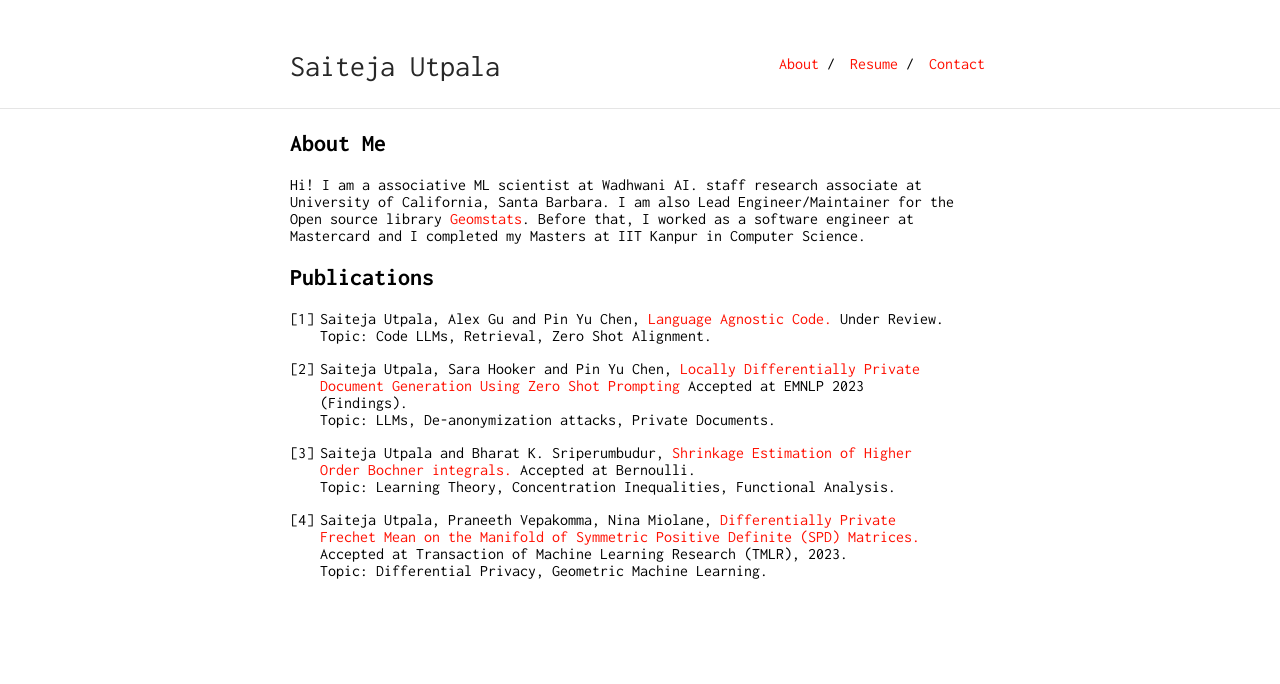
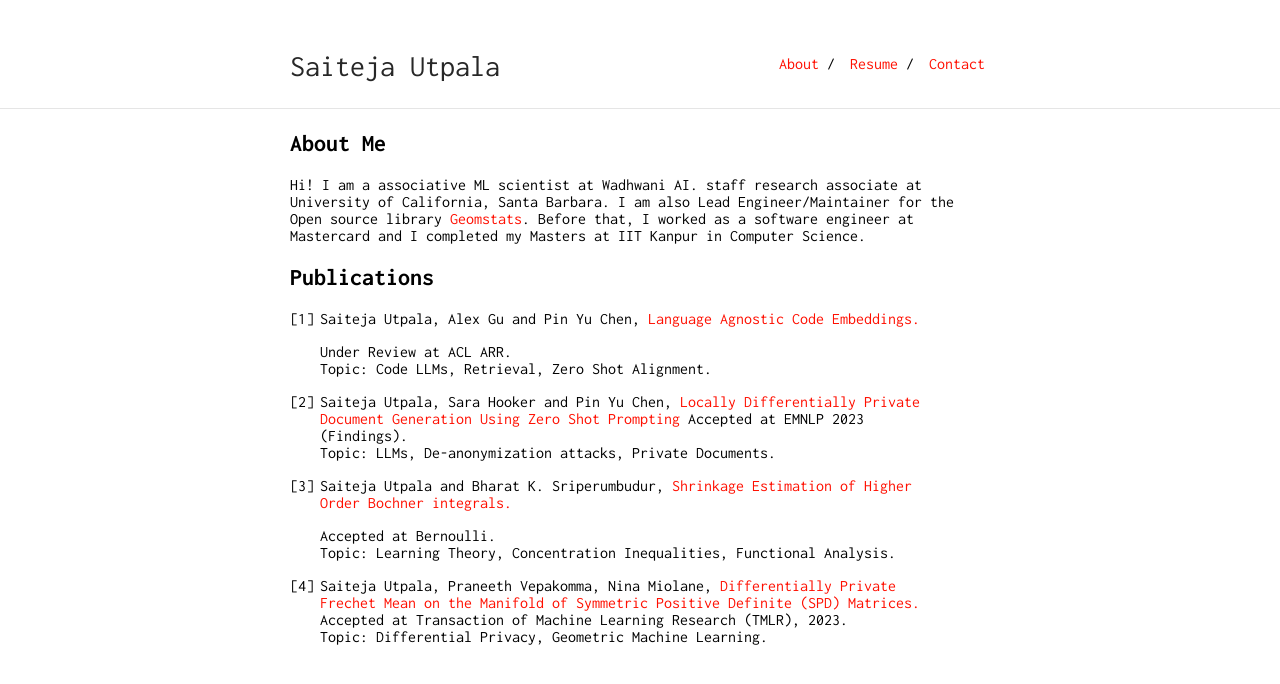
Before and after one commit to SaitejaUtpala/saitejautpala.github.io, a Jekyll site: the page built from index.md, in a window 1280 px wide. Shown: the top 684 px of the page. Built offline with Jekyll 4.4.1, drawn with Linux system fonts in a browser that asks for light colours; our own code applies the rules of GitHub Pages for plain Markdown files.

Commit message:
update index

```diff
--- a/index.md
+++ b/index.md
@@ -9,8 +9,9 @@ Hi! I am a associative ML scientist at Wadhwani AI. staff research associate at
 
 ## Publications
 
-1. Saiteja Utpala, Alex Gu and Pin Yu Chen, <a href="https://arxiv.org/abs/2310.16803.pdf">Language Agnostic Code.</a>
-    Under Review.
+1. Saiteja Utpala, Alex Gu and Pin Yu Chen, <a href="https://arxiv.org/abs/2310.16803.pdf">Language Agnostic Code Embeddings.</a>
+
+    Under Review at ACL ARR.
     Topic: Code LLMs, Retrieval, Zero Shot Alignment.
 
 2. Saiteja Utpala, Sara Hooker and Pin Yu Chen, <a href="https://arxiv.org/abs/2310.16111.pdf">Locally Differentially Private Document Generation Using Zero Shot Prompting</a>
@@ -18,6 +19,7 @@ Hi! I am a associative ML scientist at Wadhwani AI. staff research associate at
     Topic: LLMs, De-anonymization attacks, Private Documents.
 
 3. Saiteja Utpala and Bharat K. Sriperumbudur, <a href="https://arxiv.org/pdf/2207.06357.pdf">Shrinkage Estimation of Higher Order Bochner integrals.</a>
+
     Accepted at Bernoulli.
     Topic: Learning Theory, Concentration Inequalities, Functional Analysis.
 
```
